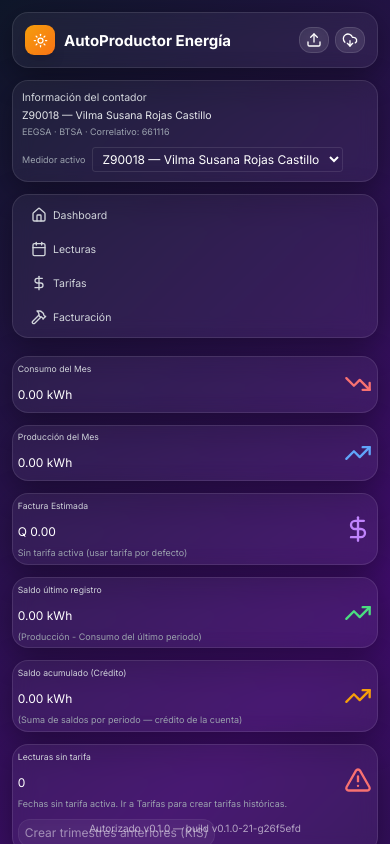
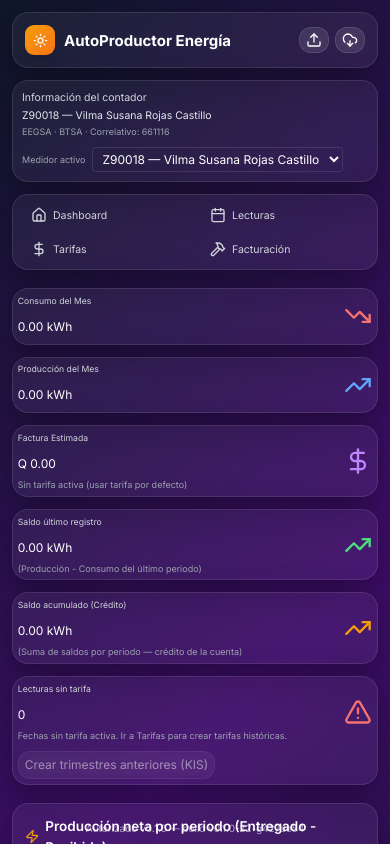
Before and after one commit to jdsandovalg/APE-PWA, a React (Vite) app in the folder pwa/: page / in a window 390 px wide. Shown: the top 844 px of the page. Built offline with nearby package versions, Linux system fonts and the light colour scheme.

Commit message:
chore(navbar): responsive 2x2 layout

```diff
--- a/pwa/public/build-meta.json
+++ b/pwa/public/build-meta.json
@@ -1,6 +1,6 @@
 {
   "version": "0.1.0",
-  "commit": "v0.1.0-21-g26f5efd",
-  "builtAt": "2025-11-22T18:51:25.869Z",
+  "commit": "v0.1.0-22-g427de54",
+  "builtAt": "2025-11-22T18:56:40.390Z",
   "authorized": "Autorizado v0.1.0"
 }
--- a/pwa/src/components/Navbar.tsx
+++ b/pwa/src/components/Navbar.tsx
@@ -145,7 +145,7 @@ export default function Navbar({ onNavigate }: { onNavigate: (v:'dashboard'|'rea
       </div>
 
       <nav className="glass-card p-2 mb-4">
-        <div className="flex flex-col sm:flex-row gap-2 sm:justify-center overflow-x-auto">
+        <div className="grid grid-cols-2 sm:flex gap-2 sm:justify-center overflow-x-auto">
           <button onClick={()=>onNavigate('dashboard')} className={`flex items-center justify-start gap-2 px-4 py-2 rounded-lg transition-all whitespace-nowrap text-gray-300 hover:bg-white/10 w-full sm:w-auto`}>
             <Home size={16} />
             <span className="font-medium text-sm text-left">Dashboard</span>
```
